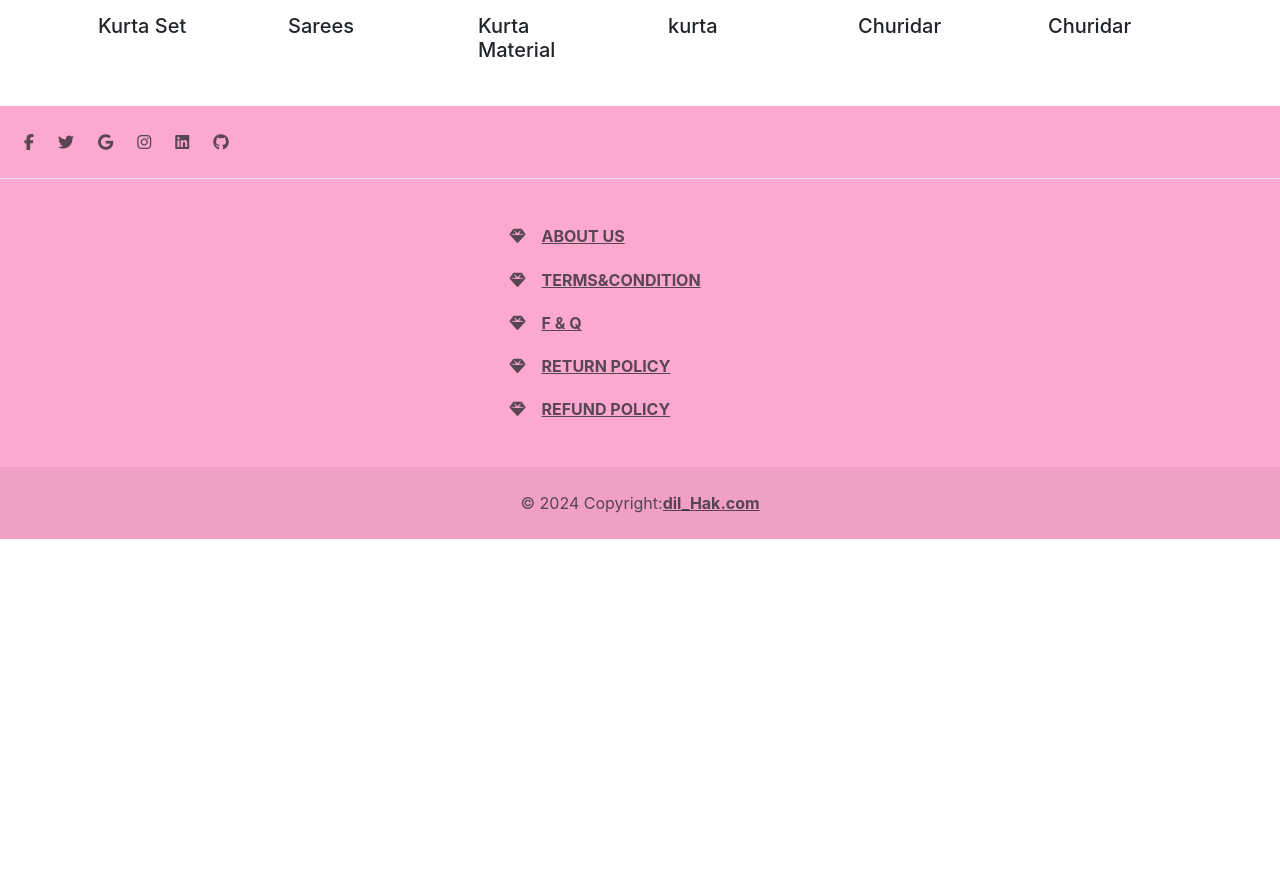
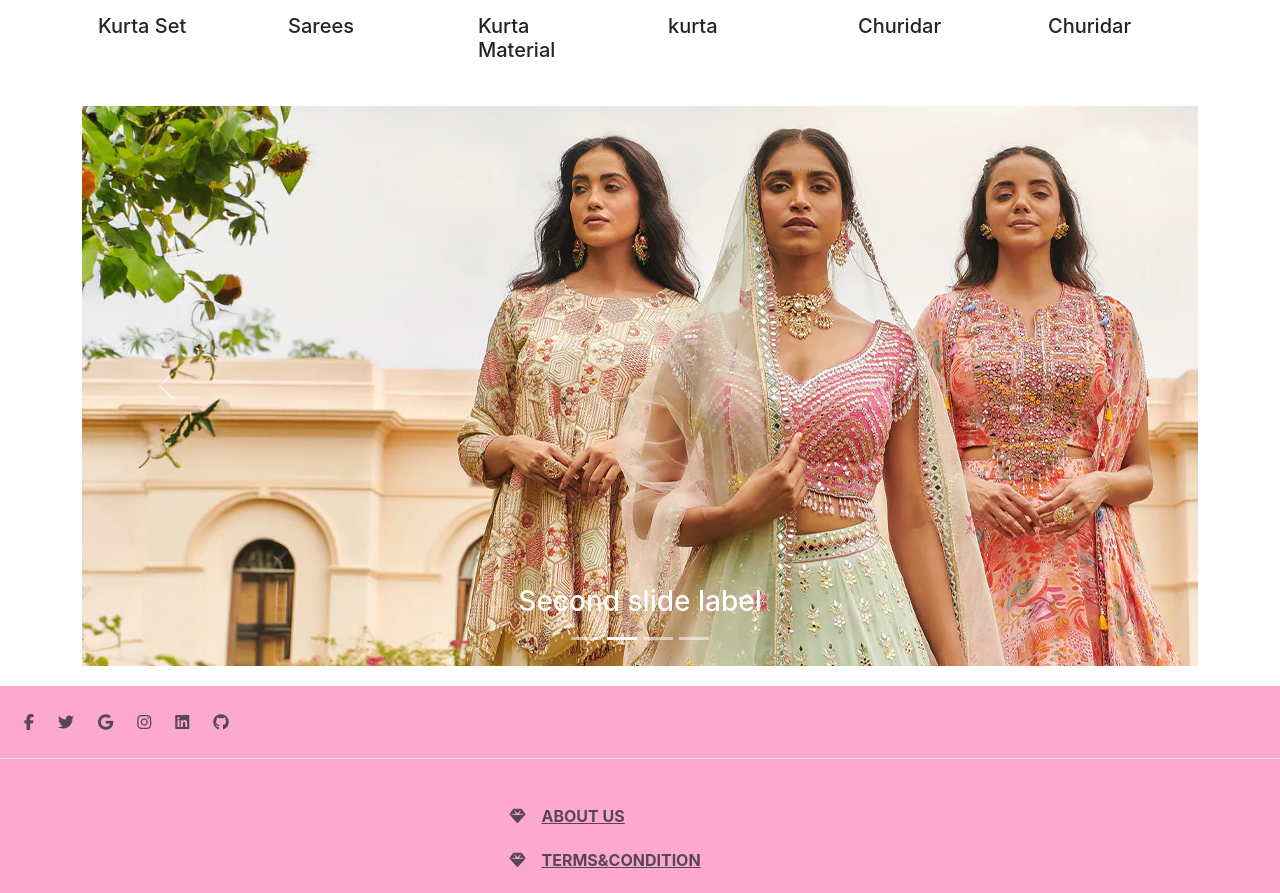
Before and after one commit to dhanwis/E-commerce-HAK, a React (Create React App) app: page / in a window 1280 px wide. Shown: the part 1789-2682 px from the top of the page. Before the commit the page ends 2328 px from the top, so only its background shows below. Built offline with nearby package versions, Linux system fonts and the light colour scheme.

Commit message:
added extra banner

```diff
--- a/src/App.js
+++ b/src/App.js
@@ -5,6 +5,7 @@ import Banner from './components/Banner';
 import Navbar from './components/Navbar';
 import Category from './components/Category';
 import Dilfooter from './components/Dilfooter';
+import Offers from './components/Offers';
 
 
 const SimpleAnimation = () => {
@@ -16,6 +17,7 @@ const SimpleAnimation = () => {
       <Banner/>
      <Bestsell/>
      <Category/>
+     <Offers/>
         <Dilfooter/>
     </div>
   );
--- a/src/components/Offers.js
+++ b/src/components/Offers.js
@@ -5,7 +5,8 @@ import { Container } from 'react-bootstrap';
 
 function Offers() {
   return (
-    <Container>
+
+    <Container style={{marginBottom:'20px'}}>
     <Carousel>
       <Carousel.Item>
         <img  src={b4} alt='b1' text="First slide" />
```
